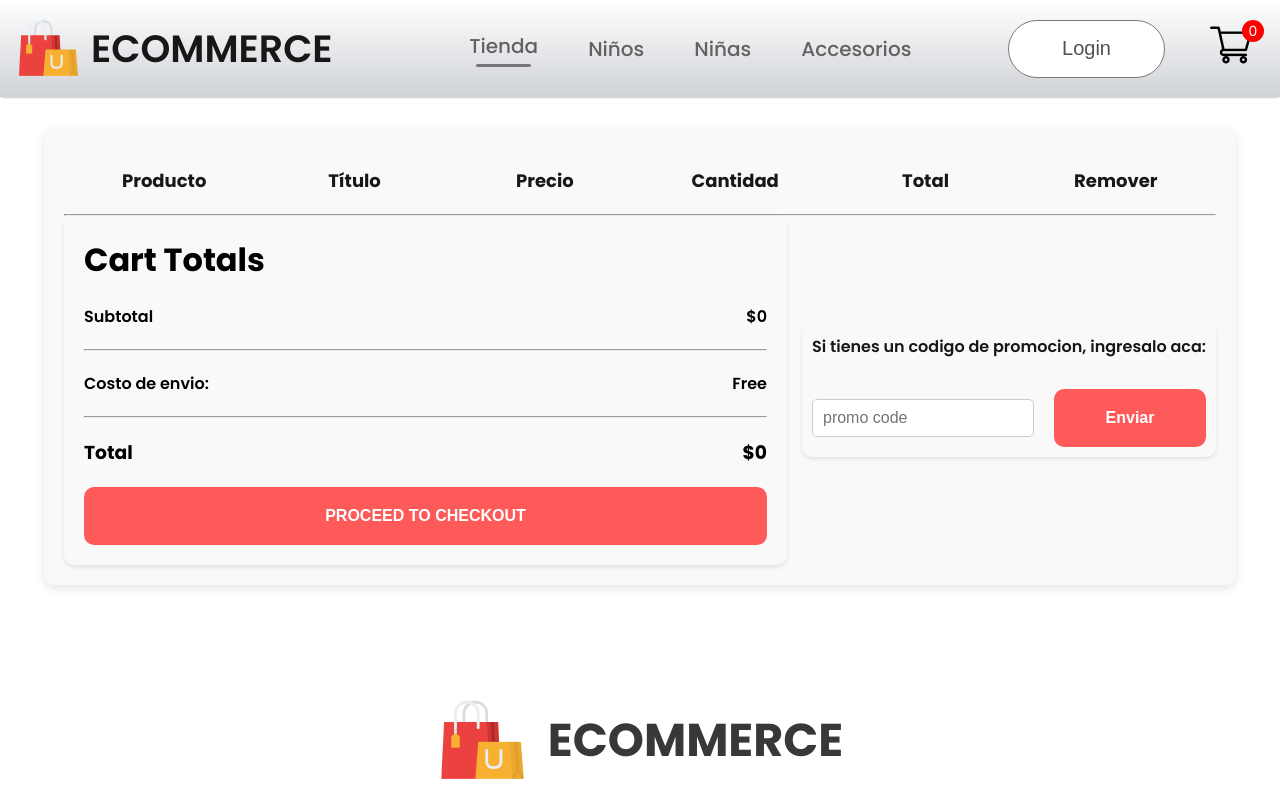
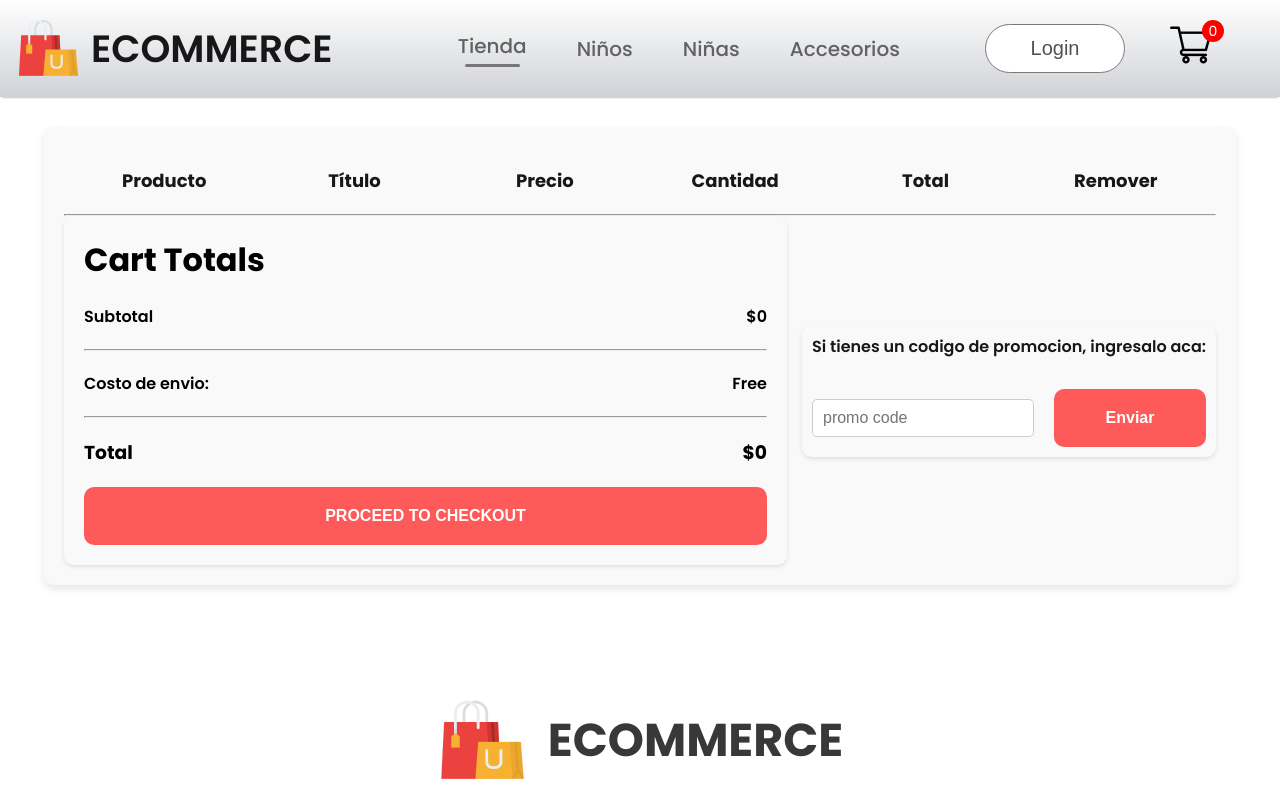
Before and after one commit to khennier/ecommerce, a React (Create React App) app in the folder frontend/: page /cart in a window 1280 px wide. Shown: the top 800 px of the page. Built offline with nearby package versions, Linux system fonts and the light colour scheme.

Commit message:
actualizando

```diff
--- a/frontend/src/components/CartItems/CartItems.jsx
+++ b/frontend/src/components/CartItems/CartItems.jsx
@@ -42,7 +42,7 @@ const CartItems = () => {
                 <h1>Cart Totals</h1>
                 <div className="cartitems-total-item">
                     <p>Subtotal</p>
-                    <p>${0}</p>
+                    <p>${getTotalCartAmount()}</p>
                 </div>
                 <hr />
                 <div className="cartitems-total-item">
--- a/frontend/src/components/navbar/NavBar.css
+++ b/frontend/src/components/navbar/NavBar.css
@@ -49,11 +49,12 @@
   display: flex;
   align-items: center;
   gap: 45px;
+  margin-right: 40px;
 }
 
 .nav-login-cart button {
-  width: 157px;
-  height: 58px;
+  width: 140px;
+  height: 49px;
   outline: none;
   border: 1px solid #7a7a7a;
   border-radius: 75px;
```
Also changed, not shown: 1 other file (tests, documents, lock files or other folders).
